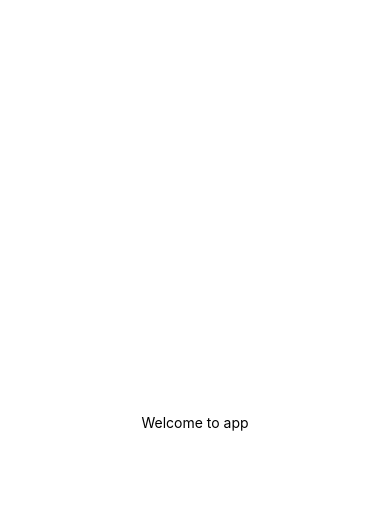
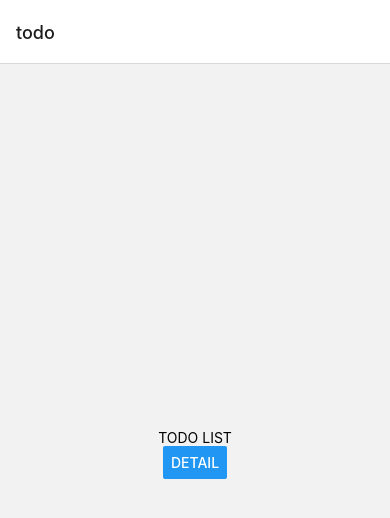
Before and after one commit to ErisvaldoCorreia/rn-firebase, a React Native app: screen /todo in a window 390 px wide. Shown: the top 518 px of the page. Built offline with nearby package versions, Linux system fonts and the light colour scheme.

Commit message:
feat: adding pages to project and configure base navigation

```diff
--- a/App.tsx
+++ b/App.tsx
@@ -1,6 +1,22 @@
 import 'react-native-gesture-handler';
+import { NavigationContainer } from '@react-navigation/native';
+import { createStackNavigator } from '@react-navigation/stack';
+
 import { Root } from './src';
 
+import { Detail } from '~/detail';
+import { Todo } from '~/todo';
+
+const Stack = createStackNavigator();
+
 export default function App() {
-  return <Root />;
+  return (
+    <NavigationContainer>
+      <Stack.Navigator initialRouteName="todo">
+        <Stack.Screen name="home" component={Root} />
+        <Stack.Screen name="todo" component={Todo} />
+        <Stack.Screen name="detail" component={Detail} />
+      </Stack.Navigator>
+    </NavigationContainer>
+  );
 }
--- /dev/null
+++ b/src/detail.tsx
@@ -0,0 +1,9 @@
+import { View, Text } from 'react-native';
+
+export const Detail = () => {
+  return (
+    <View style={{ flex: 1, justifyContent: 'center', alignItems: 'center' }}>
+      <Text>DETAIL ITEM</Text>
+    </View>
+  );
+};
--- /dev/null
+++ b/src/todo.tsx
@@ -0,0 +1,20 @@
+import { useNavigation } from '@react-navigation/native';
+import { View, Text, Button } from 'react-native';
+
+export const Todo = () => {
+  const navigation = useNavigation();
+
+  return (
+    <View style={{ flex: 1, justifyContent: 'center', alignItems: 'center' }}>
+      <Text>TODO LIST</Text>
+
+      <Button
+        title="Detail"
+        onPress={
+          //@ts-ignore
+          () => navigation.navigate('detail')
+        }
+      />
+    </View>
+  );
+};
```
